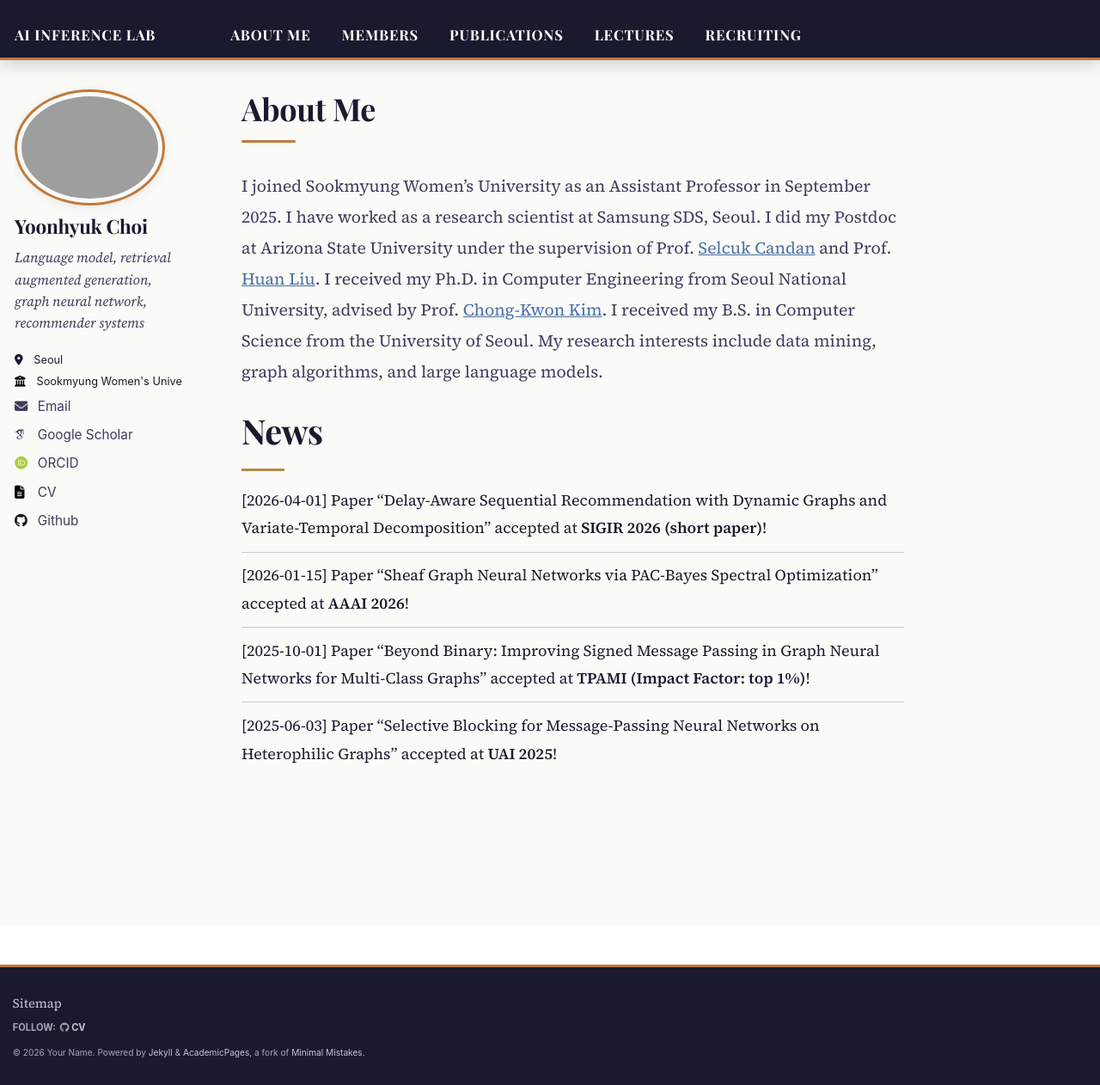
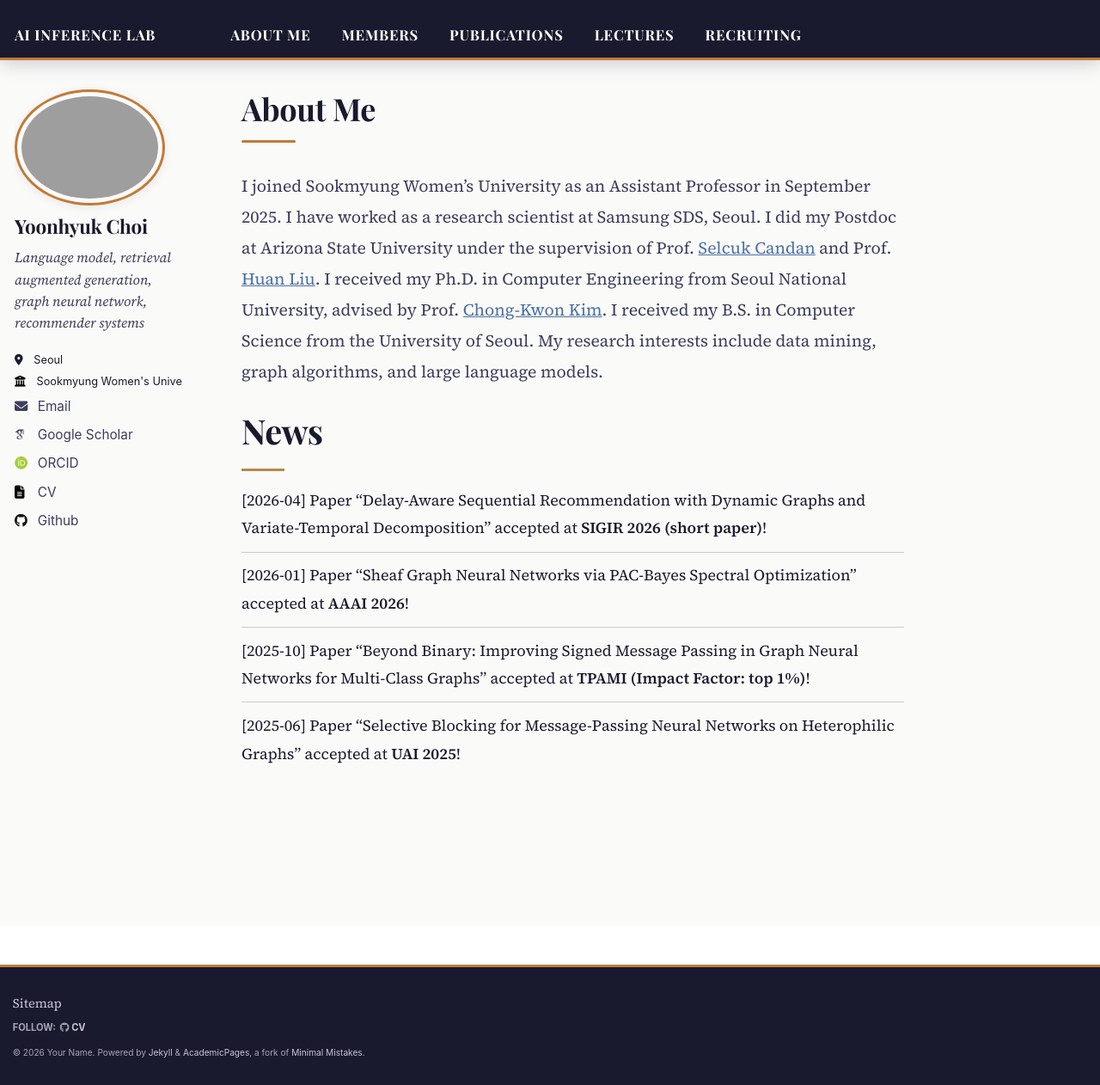
Before and after one commit to ChoiYoonHyuk/ChoiYoonHyuk.github.io, a Jekyll site: the page built from _pages/about.md, in a window 1280 px wide and 1262 px high. Shown: the whole window at 86% size. Built offline with Jekyll 4.4.1, drawn with Linux system fonts in a browser that asks for light colours; some web fonts are replaced.

Commit message:
Update news.yml

```diff
--- a/_data/news.yml
+++ b/_data/news.yml
@@ -1,11 +1,11 @@
-- date: "2026-04-01"
+- date: "2026-04"
   text: "Paper \"Delay-Aware Sequential Recommendation with Dynamic Graphs and Variate-Temporal Decomposition\" accepted at **SIGIR 2026 (short paper)**!"
 
-- date: "2026-01-15"
+- date: "2026-01"
   text: "Paper \"Sheaf Graph Neural Networks via PAC-Bayes Spectral Optimization\" accepted at **AAAI 2026**!"
 
-- date: "2025-10-01"
+- date: "2025-10"
   text: "Paper \"Beyond Binary: Improving Signed Message Passing in Graph Neural Networks for Multi-Class Graphs\" accepted at **TPAMI (Impact Factor: top 1%)**!"
 
-- date: "2025-06-03"
+- date: "2025-06"
   text: "Paper \"Selective Blocking for Message-Passing Neural Networks on Heterophilic Graphs\" accepted at **UAI 2025**!"
```
